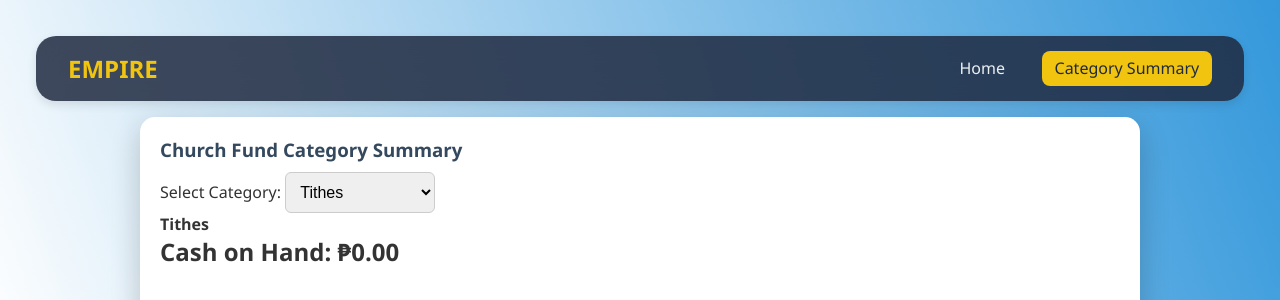
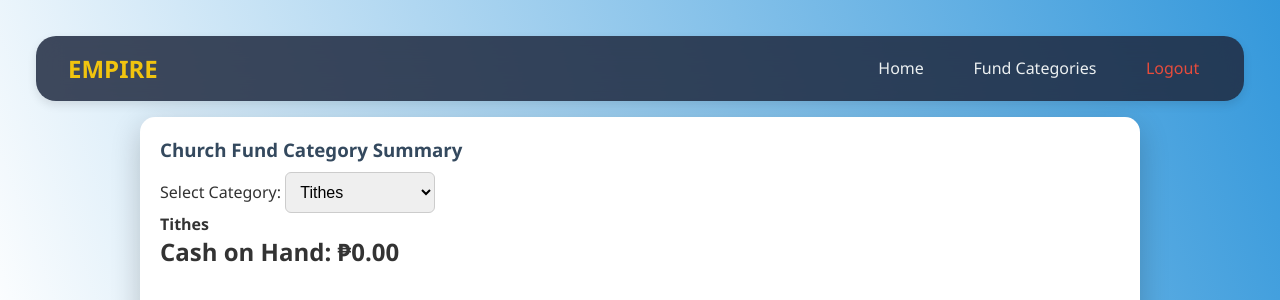
Before and after one commit to abiezer123/finance, a Flask app: page /category-summary in a window 1280 px wide. Shown: the top 300 px of the page. Run offline with Flask 3, Linux system fonts and the light colour scheme; data that the repository does not hold is empty; some libraries are stand-ins or nearby versions.

Commit message:
with logout

```diff
--- a/templates/category_summary.html
+++ b/templates/category_summary.html
@@ -21,7 +21,8 @@
         </div>
         <ul class="navbar-links">
             <li><a href="/">Home</a></li>
-            <li><a href="/category-summary" class="active">Category Summary</a></li>
+            <li><a href="/category-summary">Fund Categories</a></li>
+            <li><a href="/logout" style="color: #e74c3c;">Logout</a></li>
         </ul>
     </nav>
 
--- a/templates/index.html
+++ b/templates/index.html
@@ -23,6 +23,7 @@
         <ul class="navbar-links">
             <li><a href="/">Home</a></li>
             <li><a href="/category-summary">Fund Categories</a></li>
+            <li><a href="/logout" style="color: #e74c3c;">Logout</a></li>
         </ul>
     </nav>
 
```
